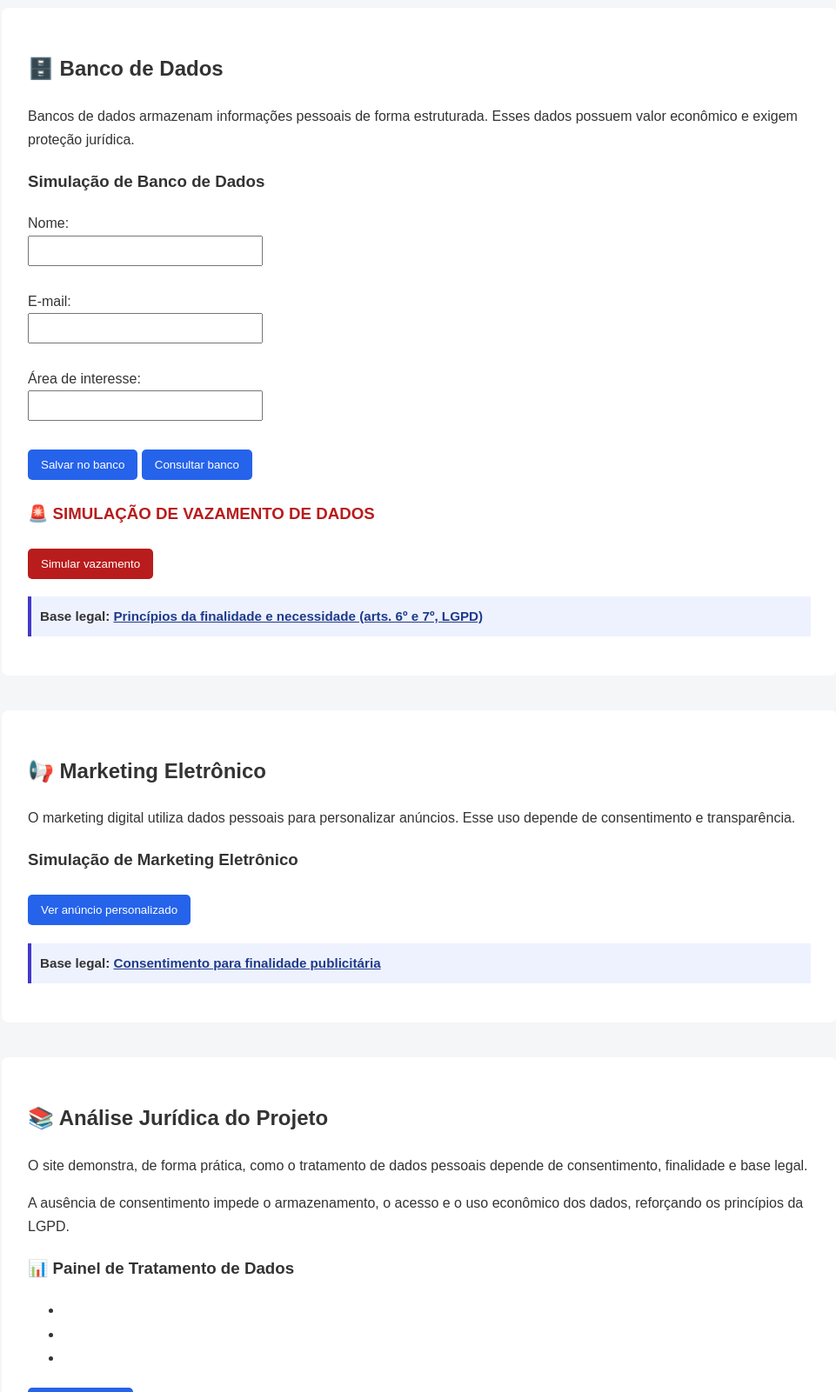
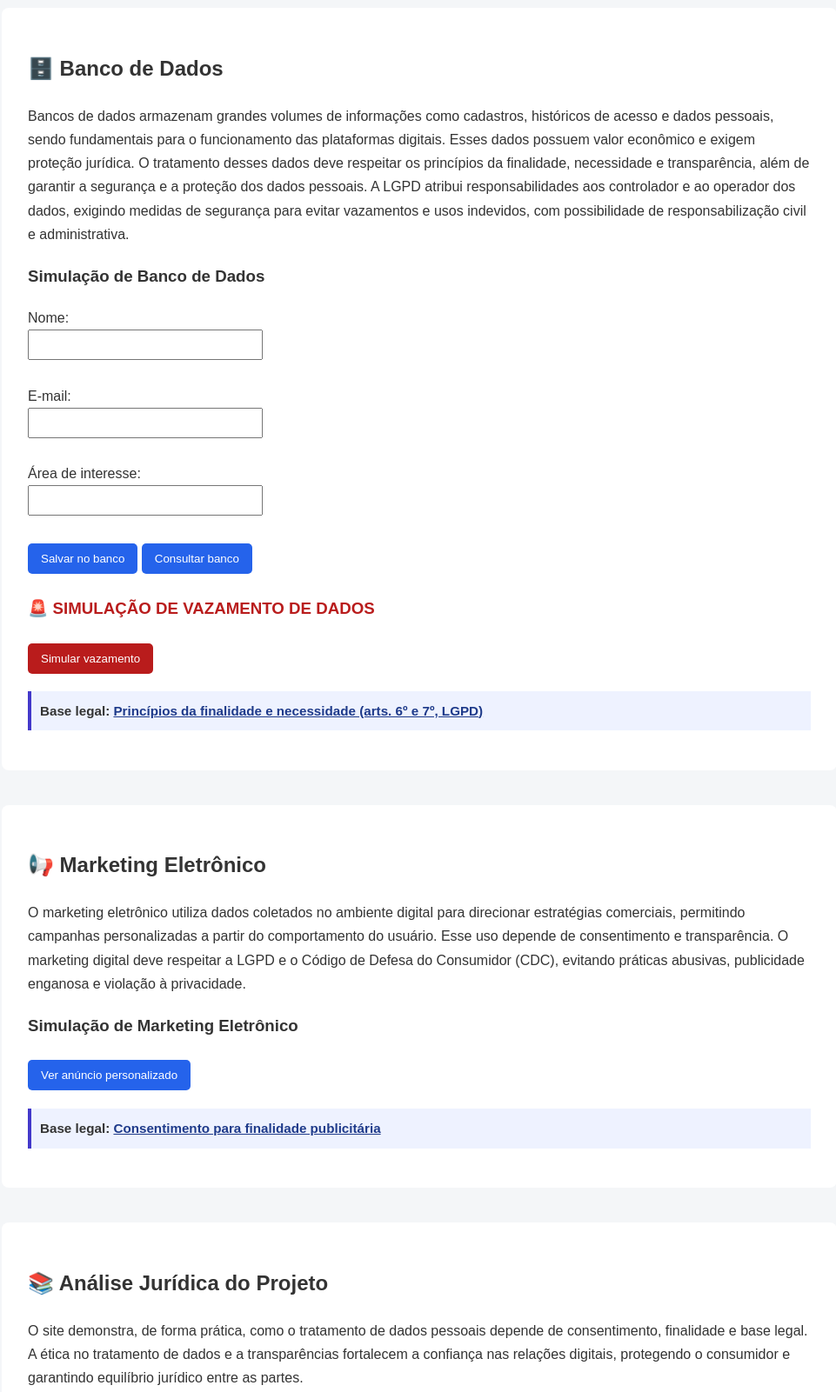
Before and after one commit to Humberto-hub206/direito-digital-site, a plain HTML site: page index.html in a window 1280 px wide. Shown: the part 1760-3361 px from the top of the page at 87% size, without its empty margins (158-1119 px from the left). Drawn offline with Linux system fonts and the light colour scheme.

Commit message:
Revise content for digital rights educational site
Updated content for educational website on digital rights and data protection, including sections on cookies, databases, and marketing.

```diff
--- a/index.html
+++ b/index.html
@@ -53,7 +53,7 @@
                 <li>Cookies de preferência: armazenam preferências do usuário.</li>
                 <li>Cookies de análise: coletam dados sobre o comportamento do usuário.</li>
             </ul>
-            O uso de cookies depende do consentimento do usuário, conforme previsto na LGPD, e deve ser transparente quanto à finalidade e ao tratamento dos dados coletados.
+                O uso de cookies depende do consentimento do usuário, conforme previsto na Lei Geral de Proteção de Dados (LGPD), e deve ser transparente quanto à finalidade e ao tratamento dos dados coletados.
         </p>
 
         <h3>Simulação de Consentimento</h3>
@@ -84,8 +84,12 @@
         <h2>🗄️ Banco de Dados</h2>
 
         <p>
-        Bancos de dados armazenam informações pessoais de forma estruturada.
+            Bancos de dados armazenam grandes volumes de informações como cadastros, históricos de acesso e dados pessoais,
+            sendo fundamentais para o funcionamento das plataformas digitais.
             Esses dados possuem valor econômico e exigem proteção jurídica.
+            O tratamento desses dados deve respeitar os princípios da finalidade, necessidade e transparência, além de garantir a segurança e a proteção dos dados pessoais.
+            A LGPD atribui responsabilidades aos controlador e ao operador dos dados, exigindo medidas de segurança para evitar
+            vazamentos e usos indevidos, com possibilidade de responsabilização civil e administrativa.
         </p>
         <h3>Simulação de Banco de Dados</h3>
 
@@ -124,8 +128,11 @@
         <h2>📢 Marketing Eletrônico</h2>
 
         <p>
-        O marketing digital utiliza dados pessoais para personalizar anúncios.
+            O marketing eletrônico utiliza dados coletados no ambiente digital para direcionar estratégias comerciais,
+            permitindo campanhas personalizadas a partir do comportamento do usuário.
             Esse uso depende de consentimento e transparência.
+            O marketing digital deve respeitar a LGPD e o Código de Defesa do Consumidor (CDC),
+            evitando práticas abusivas, publicidade enganosa e violação à privacidade.
         </p>
 
         <h3>Simulação de Marketing Eletrônico</h3>
@@ -147,6 +154,8 @@
         <p>
             O site demonstra, de forma prática, como o tratamento de dados pessoais
             depende de consentimento, finalidade e base legal.
+            A ética no tratamento de dados e a transparências fortalecem a confiança nas relações digitais,
+            protegendo o consumidor e garantindo equilíbrio jurídico entre as partes.
         </p>
         <p>
             A ausência de consentimento impede o armazenamento, o acesso
```
Lines whose indentation alone changed are shown as unchanged.
